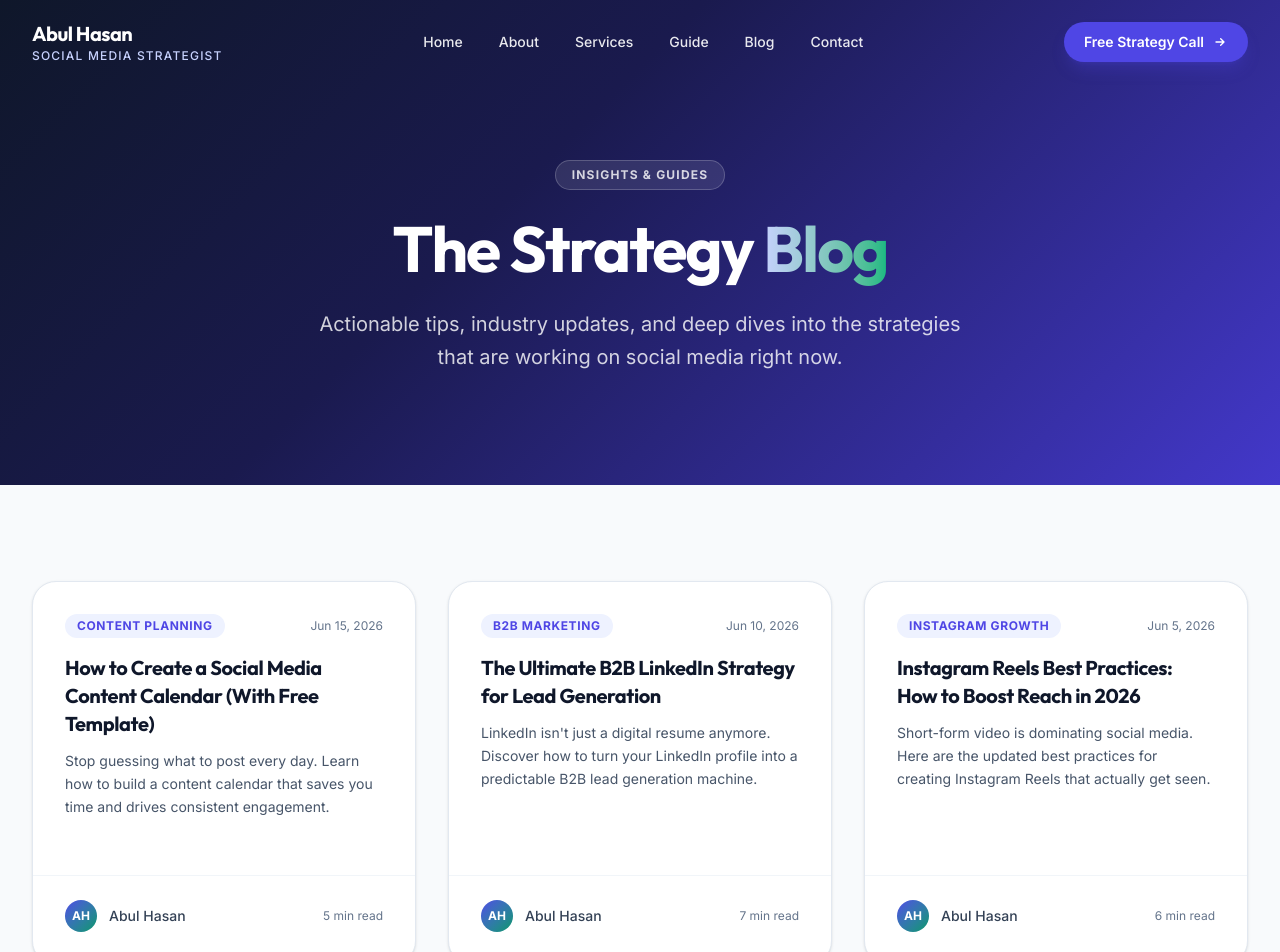
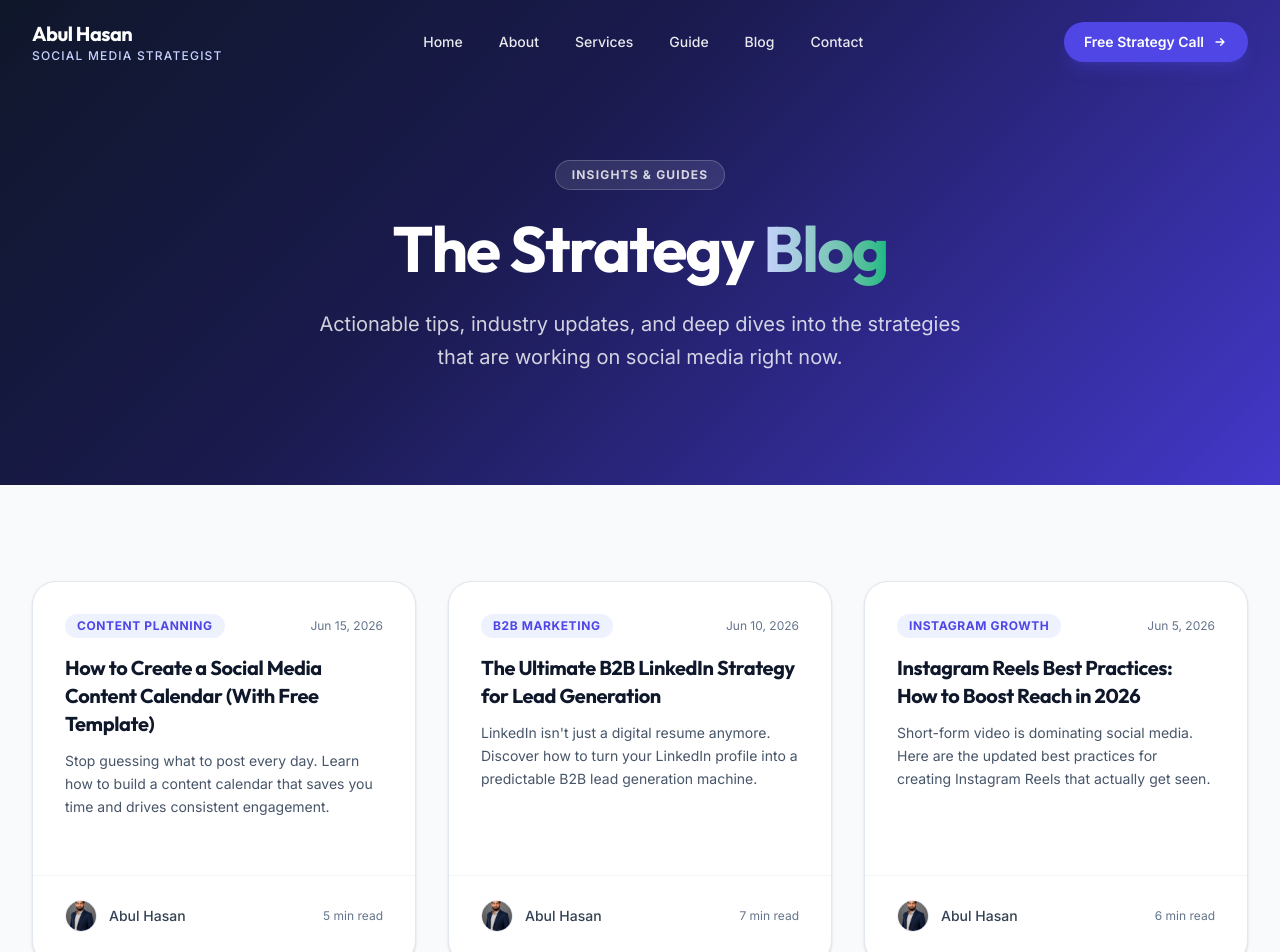
Before and after one commit to farad-alam/Social-Media-Strategist, a Next.js app: page /blog in a window 1280 px wide. Shown: the top 952 px of the page. Built offline with nearby package versions, Linux system fonts and the light colour scheme.

Commit message:
style: Replace avatar circle with author image on article cards

```diff
--- a/app/blog/page.tsx
+++ b/app/blog/page.tsx
@@ -88,9 +88,11 @@ export default async function BlogIndexPage() {
                 </Link>
                 <div className="px-8 pb-8 mt-auto flex items-center justify-between border-t border-slate-100 pt-6">
                   <div className="flex items-center gap-3">
-                    <div className="w-8 h-8 rounded-full bg-gradient-to-br from-primary to-secondary flex items-center justify-center text-white text-xs font-bold">
-                      AH
-                    </div>
+                    <img
+                      src="/images/abul-hasan.jpg"
+                      alt={post.author}
+                      className="w-8 h-8 rounded-full object-cover border border-slate-200"
+                    />
                     <span className="text-sm font-medium text-slate-700">{post.author}</span>
                   </div>
                   <span className="text-xs text-slate-500">{post.readingTime}</span>
--- a/app/social-media-strategy-guide/page.tsx
+++ b/app/social-media-strategy-guide/page.tsx
@@ -81,7 +81,11 @@ export default function GuidePage() {
           </p>
           <div className="flex items-center justify-center gap-4 text-white/60 text-sm">
             <div className="flex items-center gap-2">
-              <div className="w-8 h-8 rounded-full bg-primary flex items-center justify-center text-white font-bold text-xs">AH</div>
+              <img
+                src="/images/abul-hasan.jpg"
+                alt="Abul Hasan"
+                className="w-8 h-8 rounded-full object-cover border border-white/20"
+              />
               <span>By Abul Hasan</span>
             </div>
             <span>•</span>
```
